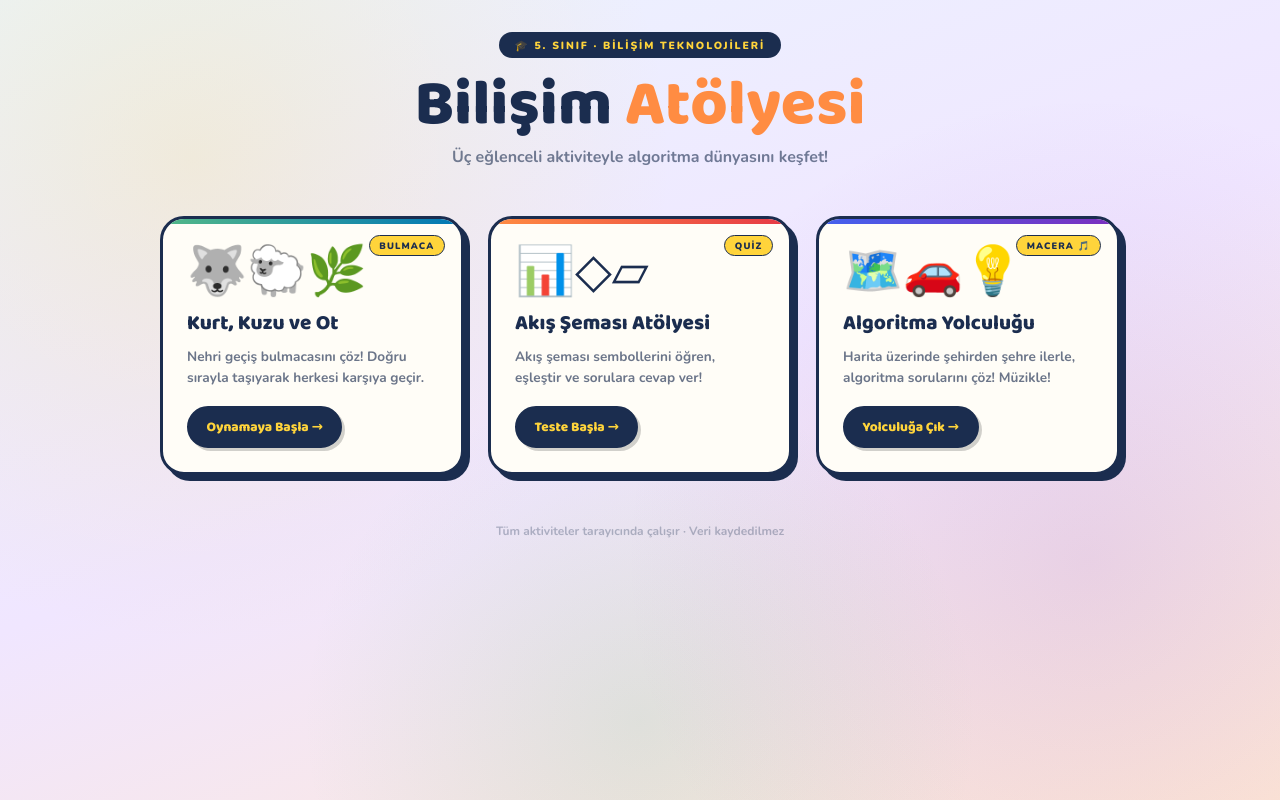
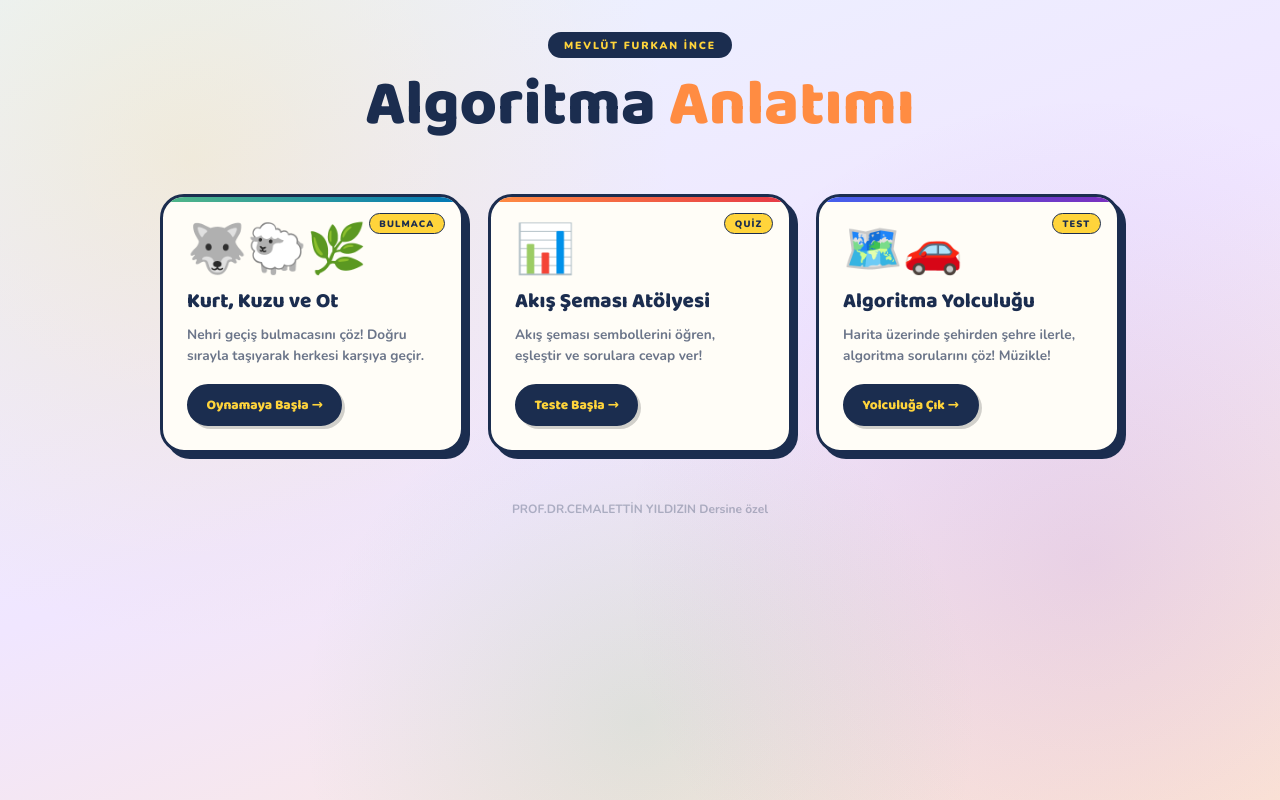
Before and after one commit to mevlut-furkan/yildiz, a plain HTML site: page index.html in a window 1280 px wide. Drawn offline with nearby package versions, Linux system fonts and the light colour scheme.

Commit message:
Update index.html

```diff
--- a/index.html
+++ b/index.html
@@ -3,7 +3,7 @@
 <head>
 <meta charset="UTF-8">
 <meta name="viewport" content="width=device-width, initial-scale=1.0">
-<title>Bilişim Atölyesi 🚀</title>
+<title>Algoritma</title>
 <link rel="preconnect" href="https://fonts.googleapis.com">
 <link href="https://fonts.googleapis.com/css2?family=Baloo+2:wght@600;700;800;900&family=Nunito:wght@500;700;800;900&display=swap" rel="stylesheet">
 <style>
@@ -120,9 +120,8 @@ html,body{min-height:100%;font-family:'Nunito',sans-serif;color:var(--ink);}
 <body>
 <div id="portal">
   <div class="portal-header">
-    <div class="portal-badge">🎓 5. Sınıf · Bilişim Teknolojileri</div>
-    <h1 class="portal-title">Bilişim <span>Atölyesi</span></h1>
-    <p class="portal-sub">Üç eğlenceli aktiviteyle algoritma dünyasını keşfet!</p>
+    <div class="portal-badge"> Mevlüt Furkan İnce </div>
+    <h1 class="portal-title">Algoritma <span> Anlatımı</span></h1>
   </div>
 
   <div class="cards">
@@ -138,7 +137,7 @@ html,body{min-height:100%;font-family:'Nunito',sans-serif;color:var(--ink);}
     <a class="card" href="akis-semasi.html">
       <div class="card-stripe"></div>
       <div class="card-tag">Quiz</div>
-      <span class="card-emoji">📊◇▱</span>
+      <span class="card-emoji">📊</span>
       <div class="card-title">Akış Şeması Atölyesi</div>
       <div class="card-desc">Akış şeması sembollerini öğren, eşleştir ve sorulara cevap ver!</div>
       <div class="card-btn">Teste Başla →</div>
@@ -146,15 +145,15 @@ html,body{min-height:100%;font-family:'Nunito',sans-serif;color:var(--ink);}
 
     <a class="card" href="algoritma-yolculugu.html">
       <div class="card-stripe"></div>
-      <div class="card-tag">Macera 🎵</div>
-      <span class="card-emoji">🗺️🚗💡</span>
+      <div class="card-tag">Test</div>
+      <span class="card-emoji">🗺️🚗</span>
       <div class="card-title">Algoritma Yolculuğu</div>
       <div class="card-desc">Harita üzerinde şehirden şehre ilerle, algoritma sorularını çöz! Müzikle!</div>
       <div class="card-btn">Yolculuğa Çık →</div>
     </a>
   </div>
 
-  <div class="portal-footer">Tüm aktiviteler tarayıcında çalışır · Veri kaydedilmez</div>
+  <div class="portal-footer">PROF.DR.CEMALETTİN YILDIZIN Dersine özel</div>
 </div>
 </body>
 </html>
```
